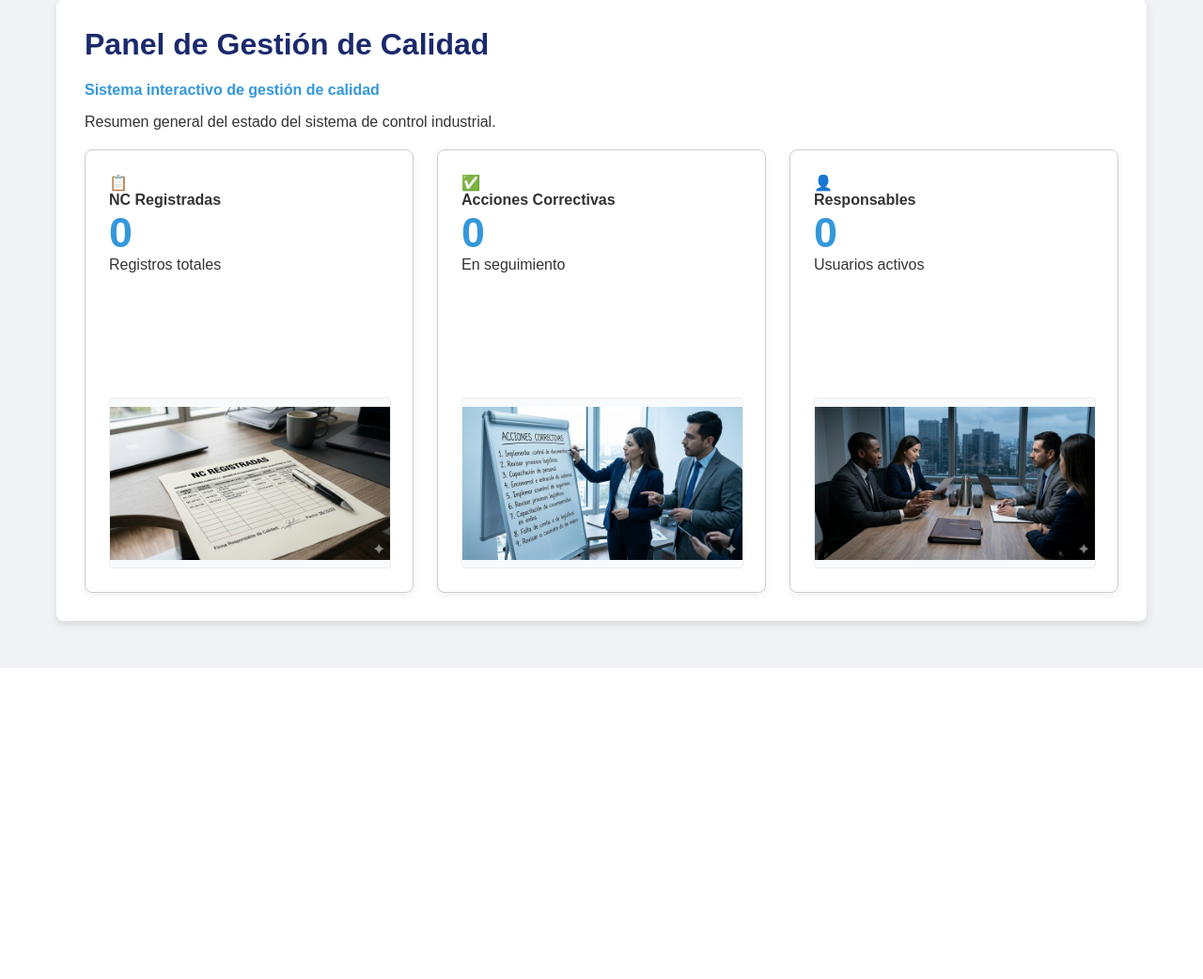
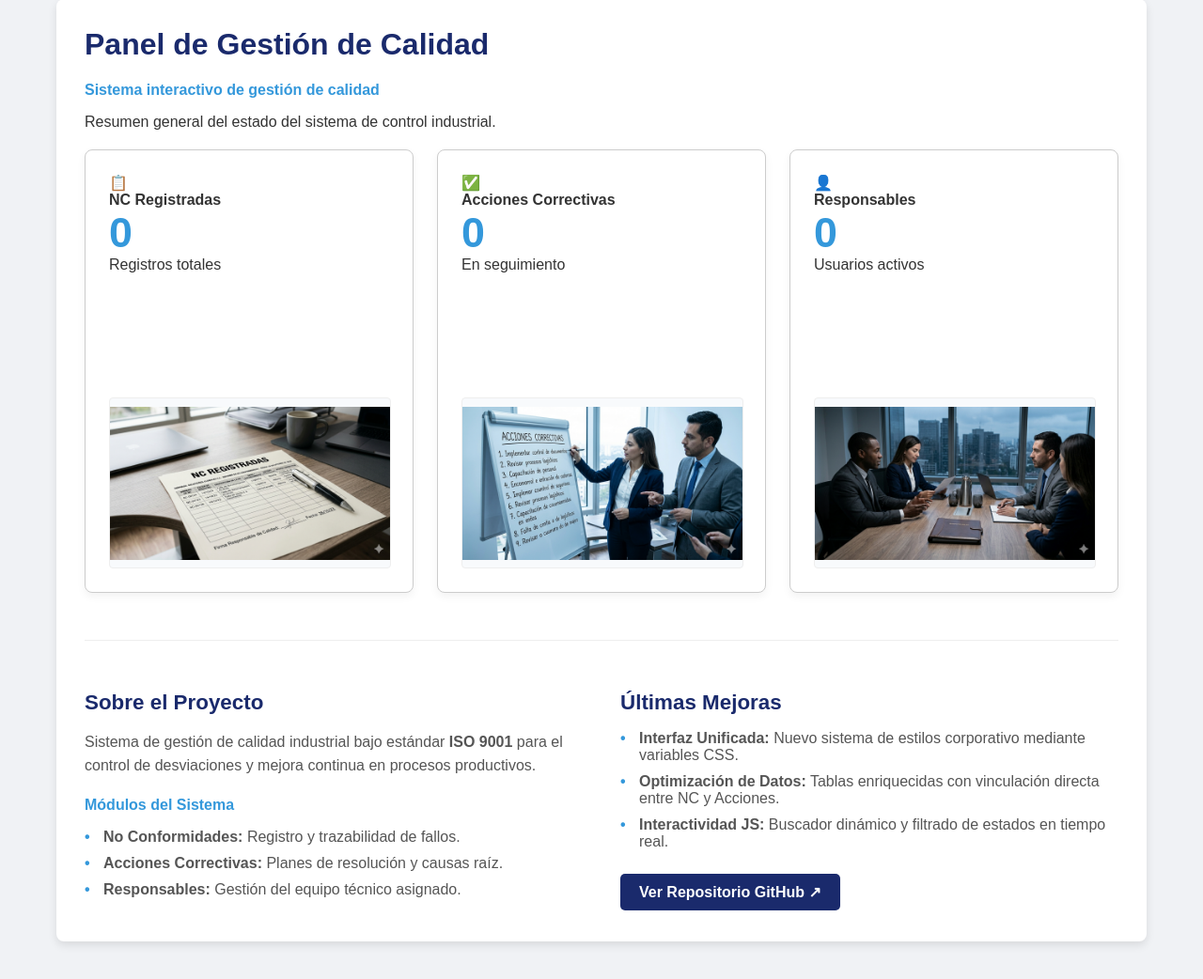
Before and after one commit to josuresano/IW-Grupo2-Reto5, a Django app: page / in a window 1280 px wide. Shown: the part 89-1131 px from the top of the page at 94% size. Before the commit the page ends 800 px from the top, so only its background shows below. Run offline with Django 5.2, Linux system fonts and the light colour scheme; data that the repository does not hold is empty.

Commit message:
Integración del readme en inicio y cambios CSS

```diff
--- a/static/CSS/estilos.css
+++ b/static/CSS/estilos.css
@@ -171,3 +171,75 @@ input, select, textarea {
     border: 1px solid var(--borde-suave);
     border-radius: 4px;
 }
+
+/* --- SECCIÓN DOCUMENTACIÓN INICIO --- */
+.proyecto-info-wrapper {
+    display: grid;
+    grid-template-columns: 1fr 1fr;
+    gap: 40px;
+    margin-top: 50px;
+    padding-top: 30px;
+    border-top: 1px solid #eee;
+}
+
+.columna-info h3 {
+    color: var(--azul-deusto);
+    font-size: 1.4rem;
+    margin-bottom: 15px;
+}
+
+.columna-info h4 {
+    color: var(--azul-claro);
+    margin-top: 20px;
+    margin-bottom: 10px;
+}
+
+.columna-info p {
+    line-height: 1.6;
+    color: #555;
+}
+
+.lista-doc {
+    list-style: none;
+    padding: 0;
+}
+
+.lista-doc li {
+    margin-bottom: 10px;
+    padding-left: 20px;
+    position: relative;
+    color: #555;
+}
+
+.lista-doc li::before {
+    content: "•";
+    color: var(--azul-claro);
+    font-weight: bold;
+    position: absolute;
+    left: 0;
+}
+
+.github-enlace {
+    margin-top: 25px;
+}
+
+.github-enlace a {
+    display: inline-block;
+    padding: 10px 20px;
+    background-color: var(--azul-deusto);
+    color: white;
+    text-decoration: none;
+    border-radius: 5px;
+    font-weight: bold;
+    transition: background 0.3s;
+}
+
+.github-enlace a:hover {
+    background-color: var(--azul-claro);
+}
+
+@media (max-width: 768px) {
+    .proyecto-info-wrapper {
+        grid-template-columns: 1fr;
+    }
+}
--- a/templates/HTML/inicio.html
+++ b/templates/HTML/inicio.html
@@ -61,6 +61,31 @@
             </div>
         </div>
 
-    <script src="{% static 'JS/scripts.js' %}"></script>
+        <div class="proyecto-info-wrapper">
+            <div class="columna-info">
+                <h3>Sobre el Proyecto</h3>
+                <p>Sistema de gestión de calidad industrial bajo estándar <strong>ISO 9001</strong> para el control de desviaciones y mejora continua en procesos productivos.</p>
+
+                <h4>Módulos del Sistema</h4>
+                <ul class="lista-doc">
+                    <li><strong>No Conformidades:</strong> Registro y trazabilidad de fallos.</li>
+                    <li><strong>Acciones Correctivas:</strong> Planes de resolución y causas raíz.</li>
+                    <li><strong>Responsables:</strong> Gestión del equipo técnico asignado.</li>
+                </ul>
+            </div>
+
+            <div class="columna-info">
+                <h3>Últimas Mejoras</h3>
+                <ul class="lista-doc">
+                    <li><strong>Interfaz Unificada:</strong> Nuevo sistema de estilos corporativo mediante variables CSS.</li>
+                    <li><strong>Optimización de Datos:</strong> Tablas enriquecidas con vinculación directa entre NC y Acciones.</li>
+                    <li><strong>Interactividad JS:</strong> Buscador dinámico y filtrado de estados en tiempo real.</li>
+                </ul>
+                <div class="github-enlace">
+                    <a href="https://github.com/josuresano/IW-Grupo2-Reto5" target="_blank">Ver Repositorio GitHub ↗</a>
+                </div>
+            </div>
+        </div>
+        </div> <script src="{% static 'JS/scripts.js' %}"></script>
 </body>
 </html>
```
Also changed, not shown: README.md.
